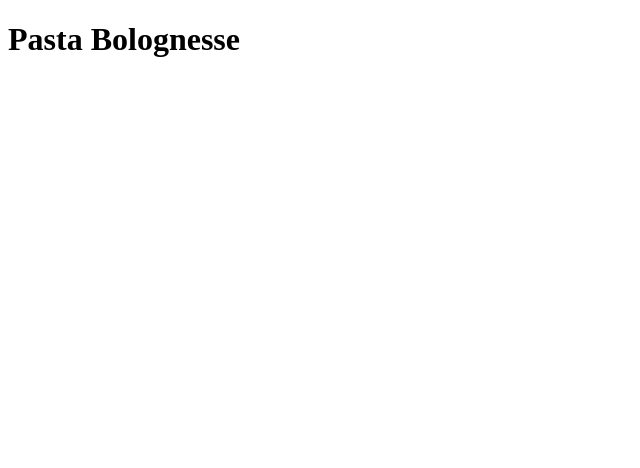
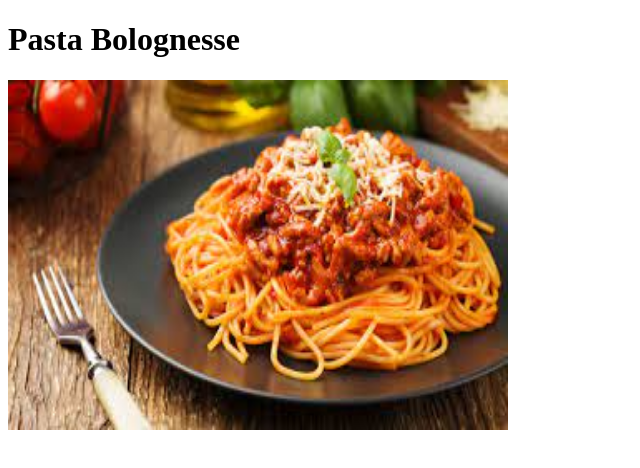
Before and after one commit to picuscalin/odinn-recipes, a plain HTML site: page recipes/bolognese.html in a window 1280 px wide. Shown: the whole page, without its empty margins (0-640 px from the left). Drawn offline with Linux system fonts and the light colour scheme.

Commit message:
added recipe picture andmodified its width and height

```diff
--- a/recipes/bolognese.html
+++ b/recipes/bolognese.html
@@ -7,5 +7,6 @@
 </head>
 <body>
     <h1>Pasta Bolognesse</h1>
+    <img src="../images/pasta.jpeg" alt="Bolognese pic" width="500px" height="350px">
 </body>
 </html>
```
